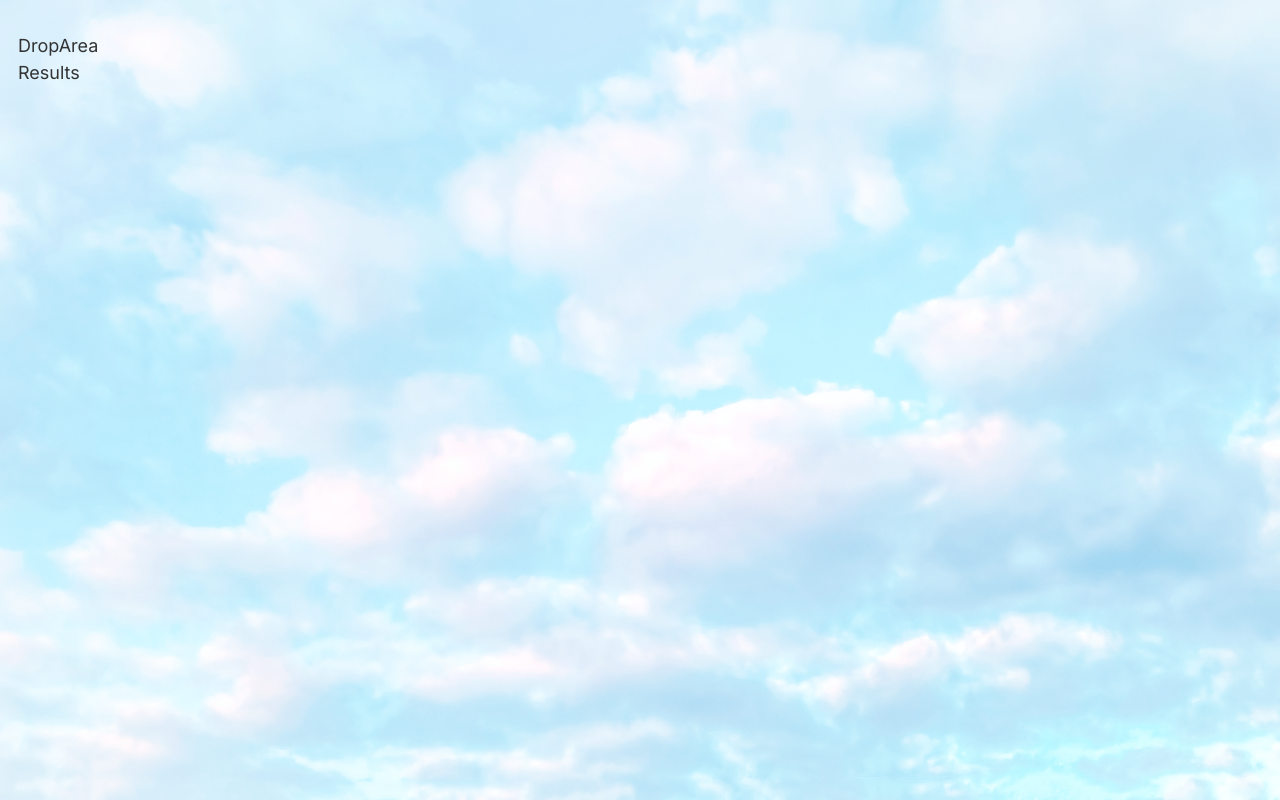
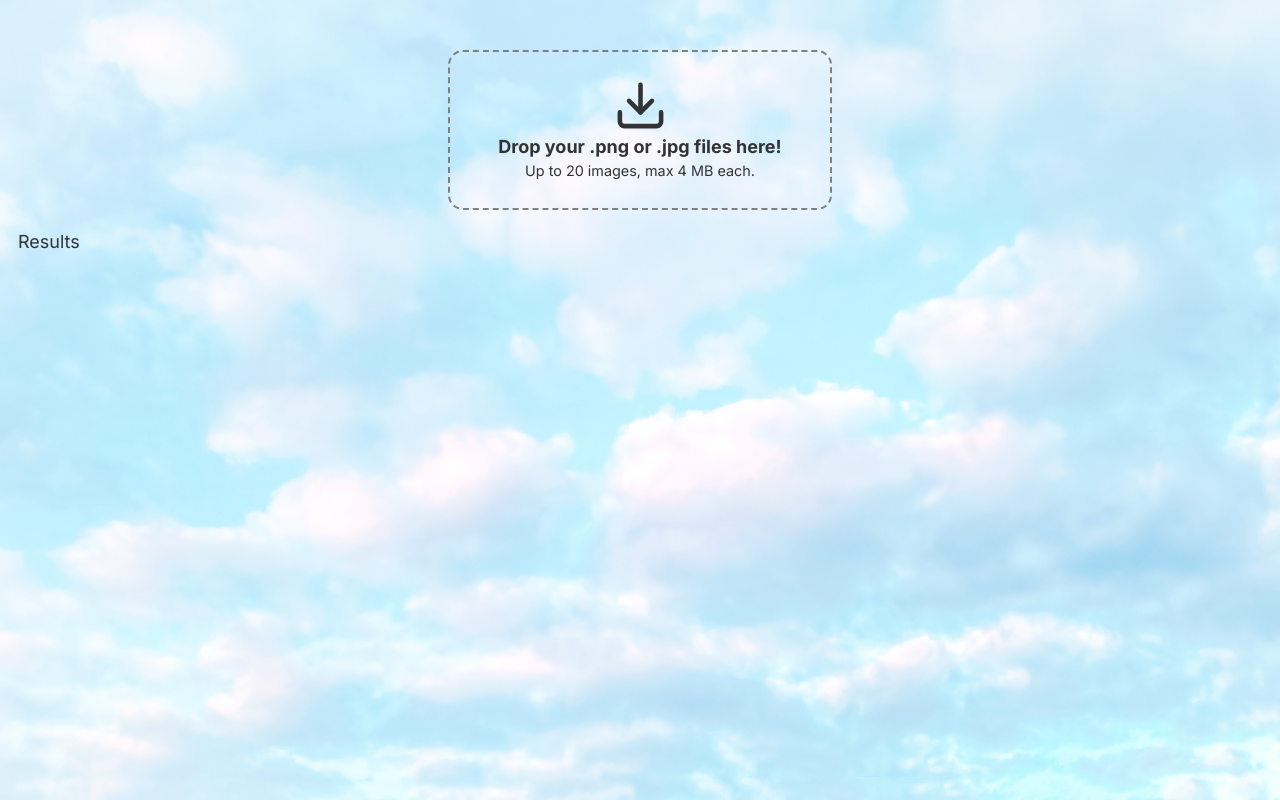
Before and after one commit to andrews1022/tinypng-clone, a Next.js app: page / in a window 1280 px wide. Built offline with nearby package versions, Linux system fonts and the light colour scheme.

Commit message:
installed correct lucide pckg, and updated drop-area jsx

```diff
--- a/package.json
+++ b/package.json
@@ -13,7 +13,7 @@
     "imagemin": "^8.0.1",
     "imagemin-jpeg-recompress": "^7.1.0",
     "imagemin-pngquant": "^9.0.2",
-    "lucide": "^0.284.0",
+    "lucide-react": "^0.284.0",
     "next": "13.5.4",
     "react": "^18",
     "react-dom": "^18"
--- a/src/components/compressor.tsx
+++ b/src/components/compressor.tsx
@@ -1,14 +1,9 @@
 "use client";
-
-import { useState } from "react";
 
 import { DropArea } from "@/components/drop-area";
 import { Results } from "@/components/results";
 
 const Compressor = () => {
-  // state
-  const [counter, setCounter] = useState(1);
-
   return (
     <>
       <DropArea />
--- a/src/components/drop-area.tsx
+++ b/src/components/drop-area.tsx
@@ -1,5 +1,13 @@
+import { Download } from "lucide-react";
+
 const DropArea = () => {
-  return <div>DropArea</div>;
+  return (
+    <section className="droparea">
+      <Download size={55} />
+      <p>Drop your .png or .jpg files here!</p>
+      <small>Up to 20 images, max 4 MB each.</small>
+    </section>
+  );
 };
 
 export { DropArea };
```
Also changed, not shown: 1 other file (tests, documents, lock files or other folders).
